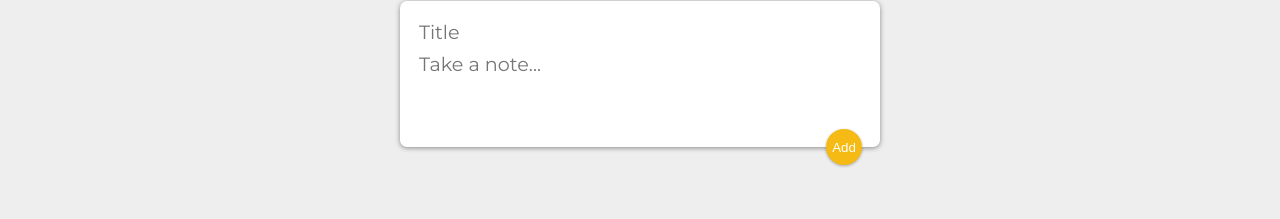
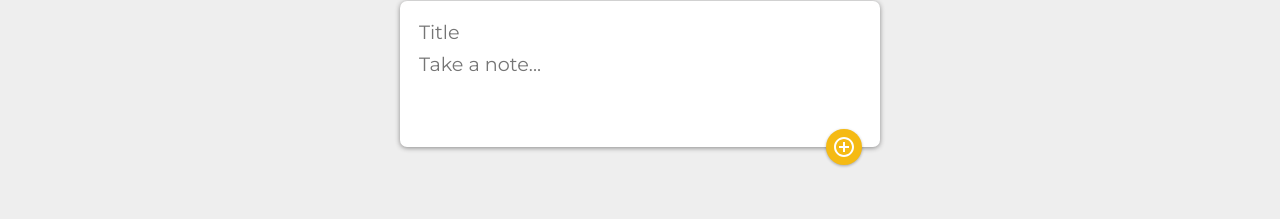
Before and after one commit to PeadarJB/keeper-app1, a React (Create React App) app: page / in a window 1280 px wide. Shown: the part 98-317 px from the top of the page. Built offline with nearby package versions, Linux system fonts and the light colour scheme; a web font is replaced by a local one.

Commit message:
Adding icons and Material UI dependencies

```diff
--- a/package.json
+++ b/package.json
@@ -3,6 +3,10 @@
   "version": "0.1.0",
   "private": true,
   "dependencies": {
+    "@emotion/react": "^11.10.5",
+    "@emotion/styled": "^11.10.5",
+    "@mui/icons-material": "^5.11.0",
+    "@mui/material": "^5.11.5",
     "@testing-library/jest-dom": "^5.16.5",
     "@testing-library/react": "^13.4.0",
     "@testing-library/user-event": "^13.5.0",
--- a/public/styles.css
+++ b/public/styles.css
@@ -67,7 +67,7 @@ footer p {
   outline: none;
 }
 
-form {
+form.create-note {
   position: relative;
   width: 480px;
   margin: 30px auto 20px auto;
@@ -76,8 +76,8 @@ form {
   border-radius: 7px;
   box-shadow: 0 1px 5px rgb(138, 137, 137);
 }
-form input,
-form textarea {
+form.create-note input,
+form.create-note textarea {
   width: 100%;
   border: none;
   padding: 4px;
@@ -86,7 +86,7 @@ form textarea {
   font-family: inherit;
   resize: none;
 }
-form button {
+form.create-note button {
   position: absolute;
   right: 18px;
   bottom: -18px;
--- a/src/components/CreateArea.js
+++ b/src/components/CreateArea.js
@@ -1,4 +1,7 @@
 import React, {useState} from "react";
+import AddCircleOutlineIcon from '@mui/icons-material/AddCircleOutline';
+import {Fab} from "@mui/material";
+
 
 function CreateArea(props) {
 
@@ -33,10 +36,10 @@ function CreateArea(props) {
 
   return (
     <div>
-      <form>
+      <form className="create-note">
         <input onChange={handleChange} value={note.title} name="title" placeholder="Title" />
         <textarea onChange={handleChange} name="content" value={note.content} placeholder="Take a note..." rows="3" />
-        <button onClick={onClick}>Add</button>
+        <Fab  onClick={onClick}><AddCircleOutlineIcon/></Fab>
       </form>
     </div>
   );
--- a/src/components/Note.jsx
+++ b/src/components/Note.jsx
@@ -1,6 +1,6 @@
 import React from "react";
-// import ReactDOM from "react-dom/client";
-// import App from "./App";
+import DeleteForeverIcon from '@mui/icons-material/DeleteForever';
+
 
 export default function Note(props) {
 
@@ -12,7 +12,7 @@ export default function Note(props) {
         <div className="note">
             <h1>{props.title}</h1>
             <p>{props.content}</p>
-            <button onClick={handleDelete}>DELETE</button>
+            <button onClick={handleDelete}><DeleteForeverIcon/></button>
         </div>
     );
 }
```
Also changed, not shown: 1 other file (tests, documents, lock files or other folders).
